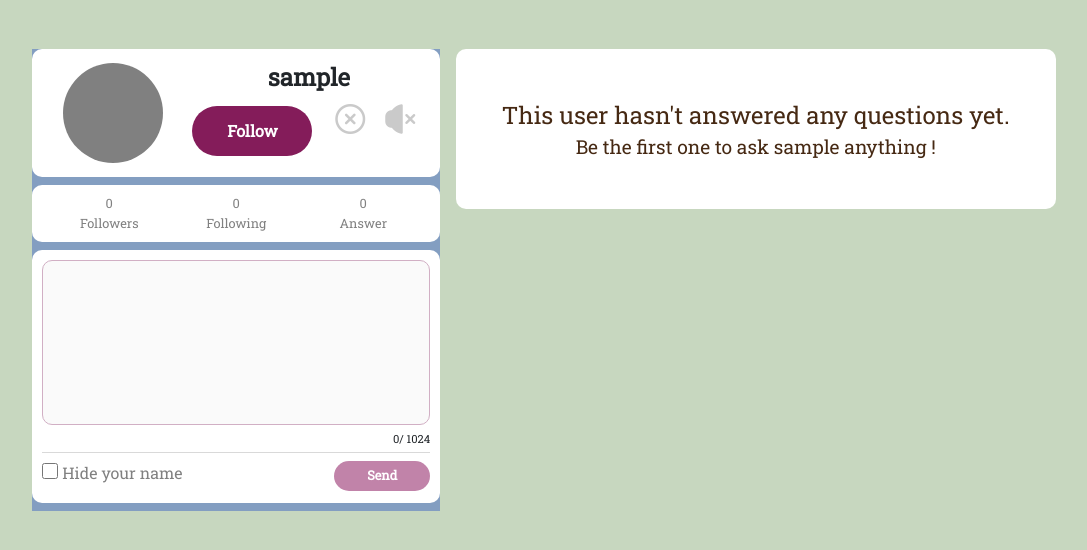
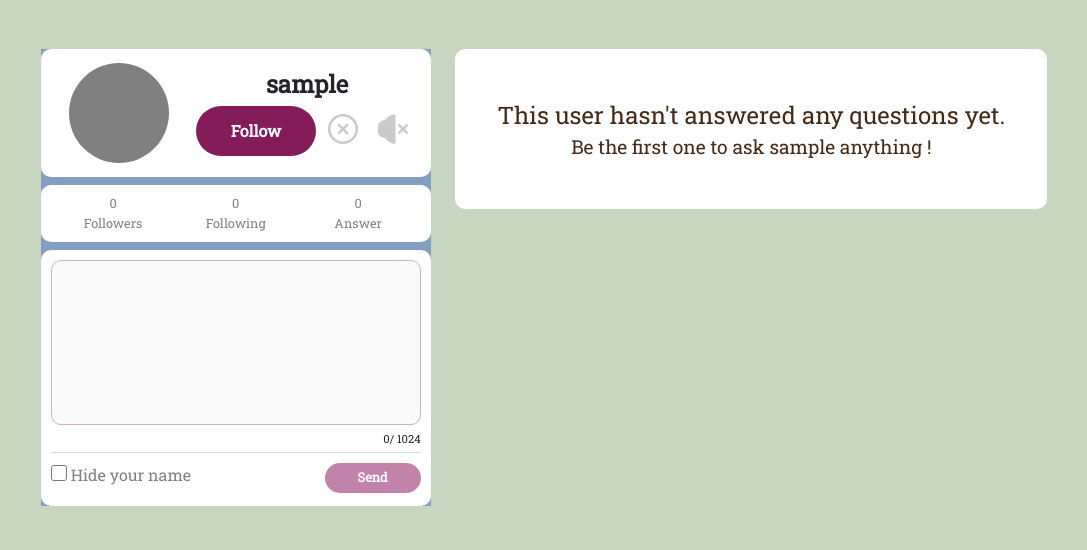
Before and after one commit to ericarfs/django-social-media-website, a Django app: a page that uses app/pages/templates/base_profile.html in a window 1280 px wide. Shown: the part 65-615 px from the top of the page, without its empty margins (96-1183 px from the left). Run offline with Django 5.2, Linux system fonts and the light colour scheme; the visitor is signed in with stand-in values (Sample User, id 1); data comes from the database, SQL or seed files in the repository; data that the repository does not hold is empty; some libraries are stand-ins or nearby versions; some web fonts are replaced.

Commit message:
fix some styles

```diff
--- a/app/pages/htmx_views.py
+++ b/app/pages/htmx_views.py
@@ -57,7 +57,7 @@ def delete_question(request, id):
 
     question.delete()
 
-    questions = questions = get_questions(request.user)
+    questions = get_questions(request.user)
 
     return render(request, 'profiles/partials/htmx/list_all_questions.html', {'questions':questions})
 
@@ -69,7 +69,7 @@ def get_questions_by_user(request):
 
 
 def get_question_by_id(request, id):
-    question = question = Question.objects.get(id = id)
+    question =  Question.objects.get(id = id)
     return render(request, 'profiles/partials/htmx/show_question.html', {'question':question})
 
 def check_question(request):
--- a/app/pages/templates/base_profile.html
+++ b/app/pages/templates/base_profile.html
@@ -61,6 +61,7 @@
         <span>Answer</span>
       </div>
     </div>
+    <div class="grid">
     <div class="message-form-container">
       <form method="post">
         {% csrf_token %}
@@ -84,7 +85,6 @@
                     hx-post="{%url 'pages:save-question' %}"
                     hx-trigger="click"
                     hx-target=".response-container"
-                    hx-swap="outerHTML"
                     hx-disabled-elt="this"
             > Send </button>
 
@@ -97,8 +97,8 @@
 
     </div>
     <div class="response-container">
-
     </div>
+  </div>
   </div>
 
 
@@ -106,7 +106,7 @@
     {% block posts %}
 
     {% endblock posts%}
-    </div>
+  </div>
 
 </div>
 {% endblock %}
--- a/app/pages/templates/profiles/partials/htmx/list_all_questions.html
+++ b/app/pages/templates/profiles/partials/htmx/list_all_questions.html
@@ -2,7 +2,7 @@
    {% for question in questions %}
    <div class="question-container">
         <div class="question-sender">
-        <div class="icon">
+            <div class="author-icon">
 
             </div>
             <span class="username">
@@ -57,7 +57,6 @@
                 </button>
             </div>
         </div>
-
    </div>
    {% endfor %}
 {% else %}
--- a/app/pages/templates/profiles/partials/htmx/list_posts.html
+++ b/app/pages/templates/profiles/partials/htmx/list_posts.html
@@ -24,7 +24,7 @@
             </span>
             •
             <span class="post-creation">
-            <a href="{% url 'pages:post-detail' post.author post.id %}"> {{post.get_created_at}}</a>
+            <a href="{% url 'pages:post-detail' post.author post.id %}"> {{post.get_whenpublished}}</a>
             </span>
 
         </div>
--- a/app/pages/templates/profiles/partials/htmx/show_question.html
+++ b/app/pages/templates/profiles/partials/htmx/show_question.html
@@ -1,7 +1,7 @@
 <div class="question-reply-container">
     <div style="display: flex;">
         <div class="question-sender">
-            <div class="icon">
+            <div class="author-icon">
 
             </div>
             <span class="username">
@@ -36,6 +36,7 @@
         <form method="post">
         {% csrf_token %}
             <textarea id="message-reply" name="body" required></textarea><br>
+            <div class="send-area">
                 <div class="action-container">
                     <button class="btn btn-reply "
                             hx-post="{%url 'pages:save-answer' question.id %}"
@@ -44,6 +45,7 @@
                             Post
                     </button>
                 </div>
+            </div>
         </form>
     </div>
 
--- a/app/static/socialmedia/style.css
+++ b/app/static/socialmedia/style.css
@@ -436,20 +443,22 @@ select:-webkit-autofill {
     list-style: none;
     display: flex;
     justify-content: space-between;
-    gap: 10px;
+    flex-wrap: wrap;
+    gap: 20px;
     min-width: 48px;
-    height: 30px;
+    min-height: 30px;
 
 }
 
 .action{
-    min-width: 24px;
+    min-width: 25px;
     height: 30px;
     display: flex;
     justify-content: start;
-    gap: 4px;
     align-items: center;
     font-size: 1.1rem;
+    padding-top: 6px;
+    gap: 4px;
 }
 
 .action .fi{
@@ -475,14 +484,14 @@ select:-webkit-autofill {
     width: 100%;
     display: flex;
     flex-direction: row;
-    justify-content: space-around;
+    justify-content: space-evenly;
     flex-wrap: wrap;
-    gap: 15px;
+    gap: 16px;
 }
 
 .profile-info{
     width: 100%;
-    max-width: 408px;
+    max-width: 390px;
     display: flex;
     flex-direction: column;
     gap: 8px;
@@ -505,6 +514,7 @@ select:-webkit-autofill {
 }
 
 .profile-icon-container{
+    flex-shrink: 0;
     width: 100px;
     height: 100px;
     border-radius: 128px;
@@ -515,7 +525,7 @@ select:-webkit-autofill {
 .profile-user{
     max-width: 60%;
     width: 256px;
-    height: 100px;;
+    min-height: 100px;;
     display: flex;
     align-items: center;
     justify-content: center;
@@ -530,7 +540,7 @@ select:-webkit-autofill {
 }
 
 .follow-container{
-    width: 120px;
+    min-width: 120px;
     align-content: center;
 }
 
@@ -576,17 +586,25 @@ select:-webkit-autofill {
 
 }
 
+.grid{
+    display: grid;
+    min-height: 256px;
+    grid-template-rows: 1fr;
+    grid-template-columns: 100%;
+}
+
 .message-form-container{
     width: 100%;
-    min-height: 225px;
+    min-height: 256px;
     background-color: white;
     border-radius: 10px;
     padding: 10px;
+    grid-area: 1 / 1 ;
 }
 
 .profile-posts{
     width: 100%;
-    max-width: 600px;
+    max-width: 592px;
 }
 
 .object-not-found{
@@ -646,20 +664,23 @@ select:-webkit-autofill {
     display: flex;
     flex-wrap: wrap;
     justify-content: space-between;
-    padding-top: 8px;
+    padding-top: 10px;
     border-top: 1px solid #d9d9d9;
 }
 
 .response-container{
-    position: relative;
-    top: -250px;
+    grid-area: 1 / 1 ;
+    z-index: 1;
     width: 100%;
-    background-color: transparent;
+    height: 1px;
 }
+
+
 
 #message-response{
     width: 100%;
-    background-color: white;
+    height: 256px;
+    background-color: rgba(230, 230, 230, 0.5);
     border-radius: 10px;
     display: flex;
     flex-direction: column;
--- a/app/user/models.py
+++ b/app/user/models.py
@@ -12,6 +12,8 @@ class Profile(models.Model):
     date_of_birth = models.DateField(null=True, blank=True)
     following = models.ManyToManyField(User, related_name='following', blank = True)
     blocked = models.ManyToManyField(User, related_name='blocked_users', blank = True)
+    silenced = models.ManyToManyField(User, related_name='silenced_users', blank = True)
+    question_helper = models.TextField(max_length=200, default = "Ask me anything !", null=True, blank=True)
     allow_anonymous_questions = models.BooleanField(default = True)
 
     def get_absolute_url(self):
```
Also changed, not shown: other parts of app/static/socialmedia/style.css (+30 -34 lines), app/pages/models.py (+66 -0 lines), app/pages/templates/profiles/partials/htmx/edit_post.html (+1 -12 lines). Lines whose indentation alone changed are shown as unchanged.
